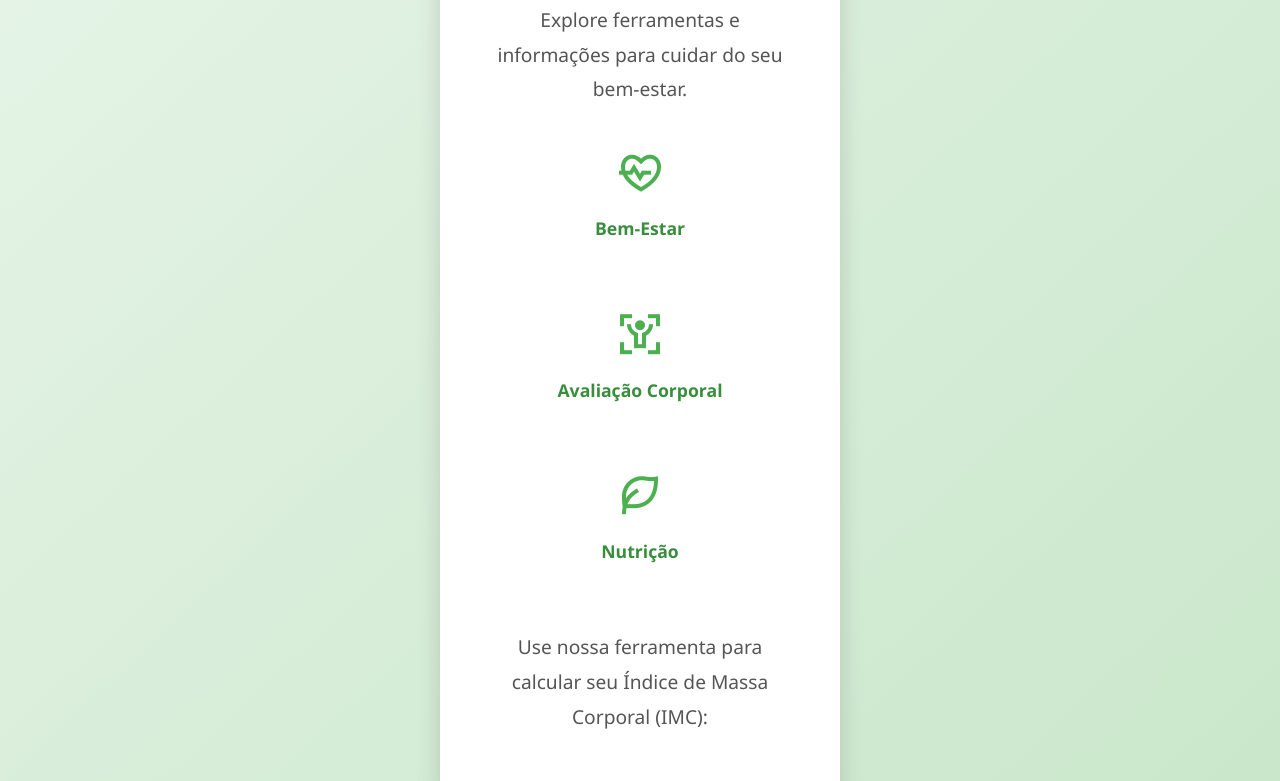
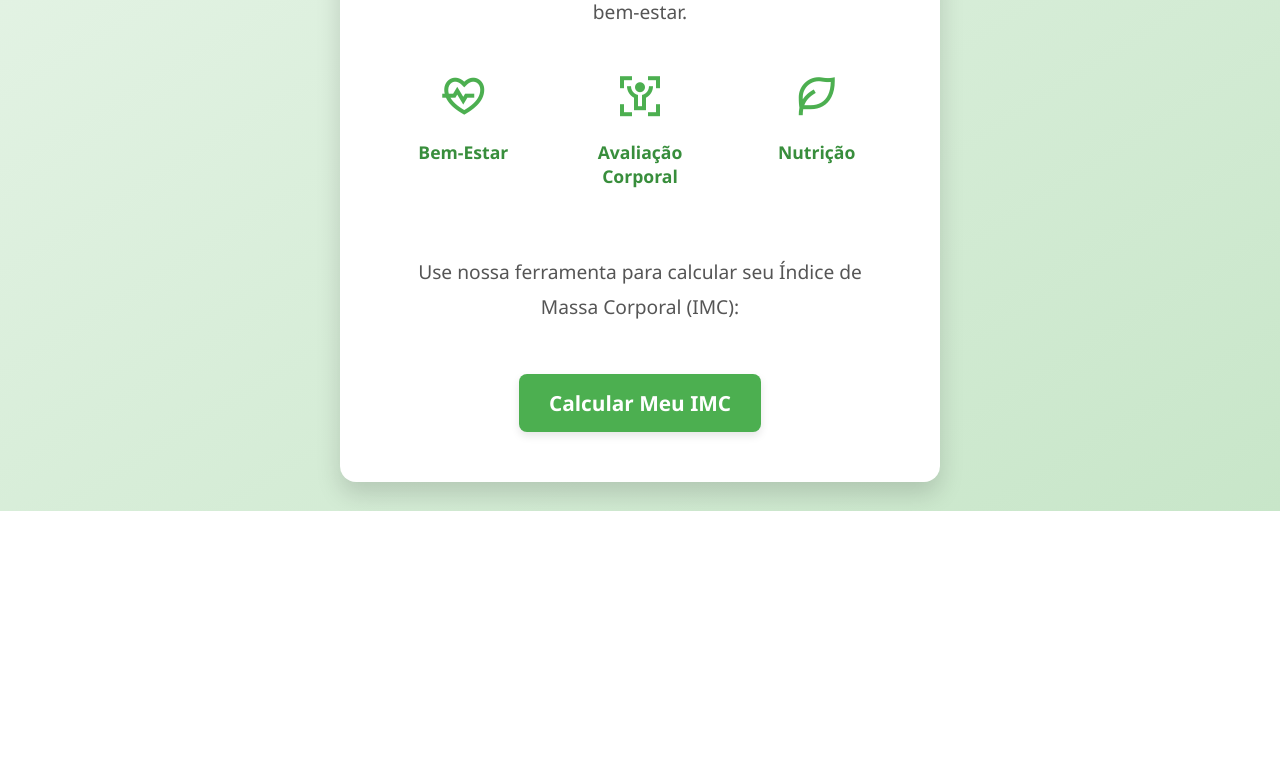
Before and after one commit to TORUGOORELHA/CalculoIMC, a plain HTML site: page index.html in a window 1280 px wide. Shown: the part 289-1070 px from the top of the page. After the commit the page ends 800 px from the top, so only its background shows below. Drawn offline with nearby package versions, Linux system fonts and the light colour scheme.

Commit message:
Update styleIndex.css

```diff
--- a/css/styleIndex.css
+++ b/css/styleIndex.css
@@ -19,7 +19,7 @@ body {
     border-radius: 16px;
     box-shadow: 0 12px 24px rgba(0, 0, 0, 0.15);
     z-index: 1;
-    max-width: 400px;/* Aumenta a largura máxima */
+    max-width: 600px;/* Aumenta a largura máxima */
     width: 90%;
     animation: fadeInScale 0.8s ease-out; /* Animação combinada */
     box-sizing: border-box; /* Garante que o padding não adicione largura extra */
```
